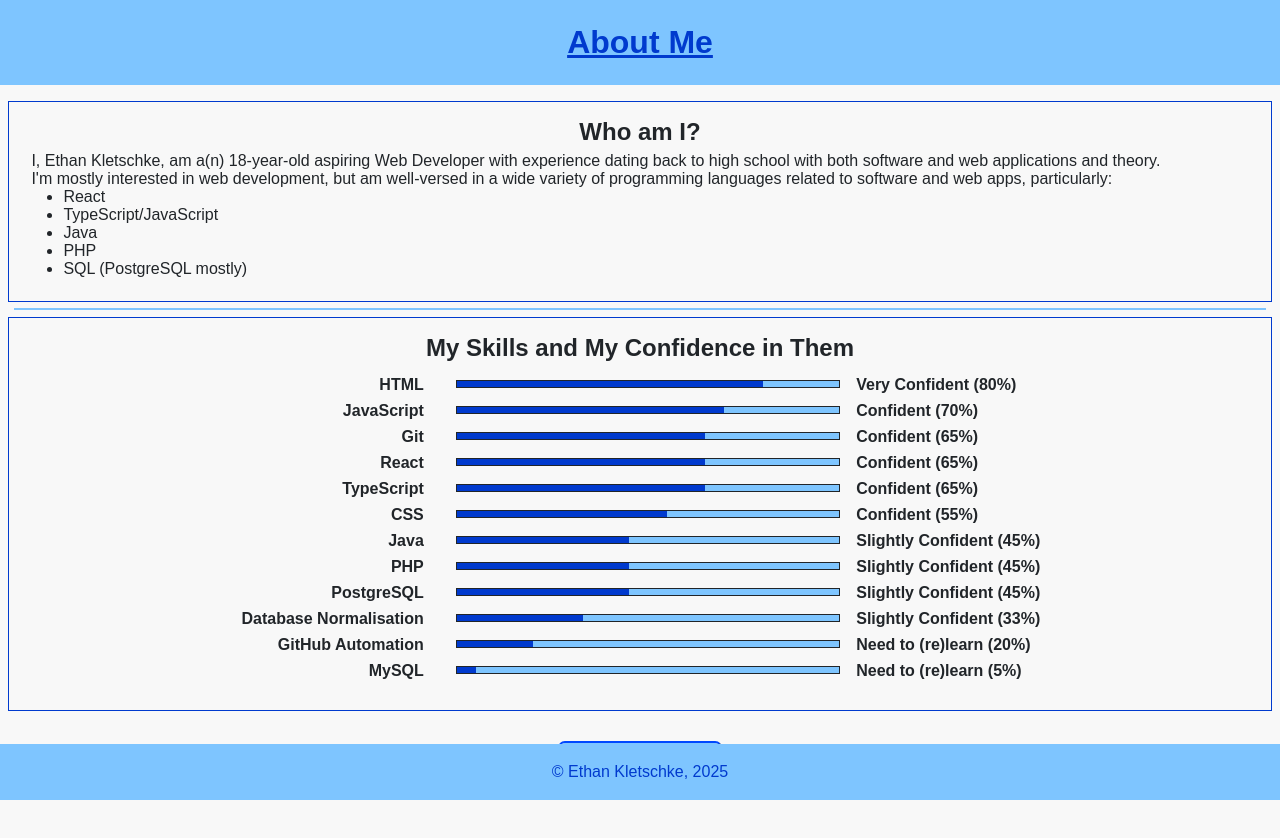
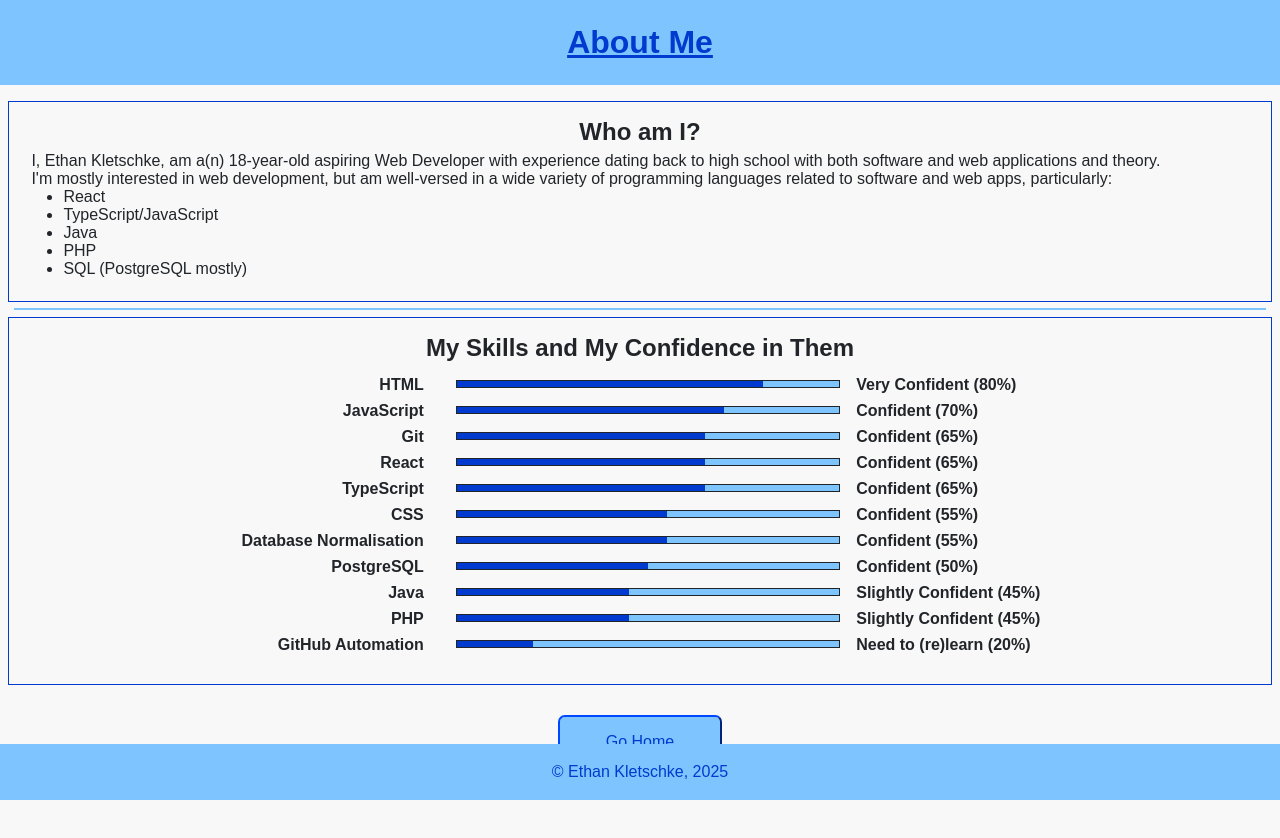
Before and after one commit to ethanKletschke/TSX-Portfolio-App, a React (Vite) app: page /aboutMe in a window 1280 px wide. Shown: the top 838 px of the page. Built offline with nearby package versions, Linux system fonts and the light colour scheme.

Commit message:
feat(ui): Update skill bars in AboutMe

```diff
--- a/src/pages/AboutMe/AboutMe.tsx
+++ b/src/pages/AboutMe/AboutMe.tsx
@@ -72,12 +72,11 @@ export default function AboutMe() {
             <SkillMeter lblText="React" value={65} htmlID="react" />
             <SkillMeter lblText="TypeScript" value={65} htmlID="ts" />
             <SkillMeter lblText="CSS" value={55} htmlID="css" />
+            <SkillMeter lblText="Database Normalisation" value={55} htmlID="db-norm" />
+            <SkillMeter lblText="PostgreSQL" value={50} htmlID="pgsql" />
             <SkillMeter lblText="Java" value={45} htmlID="java" />
             <SkillMeter lblText="PHP" value={45} htmlID="php" />
-            <SkillMeter lblText="PostgreSQL" value={45} htmlID="pgsql" />
-            <SkillMeter lblText="Database Normalisation" value={33} htmlID="db-norm" />
             <SkillMeter lblText="GitHub Automation" value={20} htmlID="github-auto" />
-            <SkillMeter lblText="MySQL" value={5} htmlID="mysql" />
           </article>
         </section>
       </MainBody>
```
